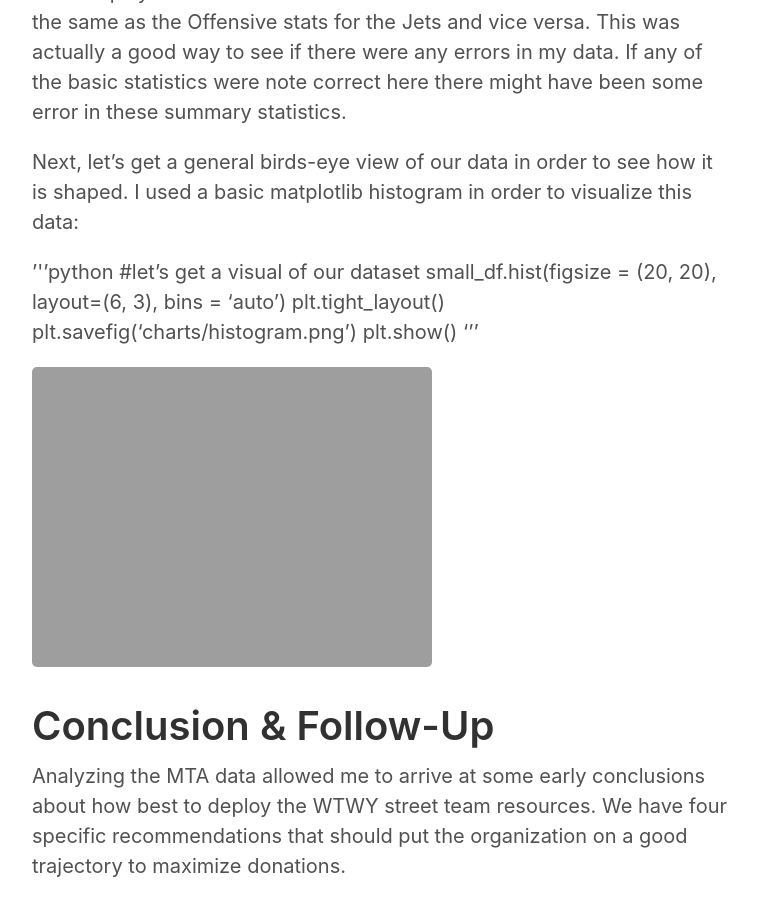
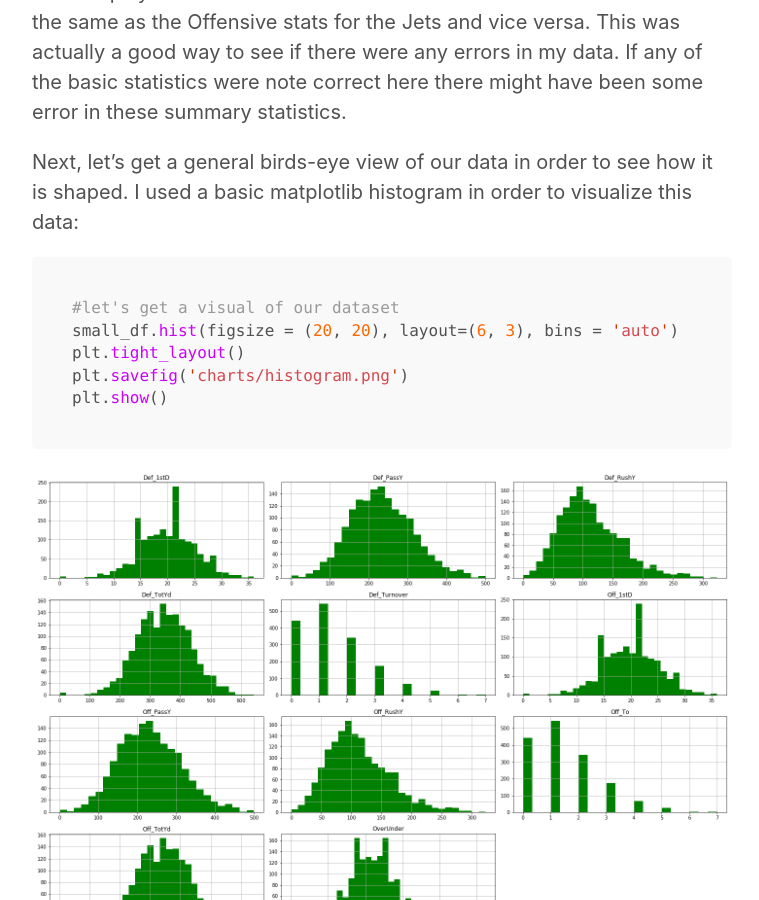
Before and after one commit to skhan-tech/skhan-tech.github.io, a Jekyll site: the page built from _posts/2020-01-24-Football-Statistics-Analysis.md, in a window 1280 px wide and 900 px high, scrolled down 4803 px. Shown: the whole window, without its empty margins (258-1017 px from the left). Built offline with Jekyll 4.4.1, drawn with Linux system fonts in a browser that asks for light colours; our own code applies the rules of GitHub Pages for plain Markdown files.

Commit message:
Update 2020-01-24-Football-Statistics-Analysis.md

````diff
--- a/_posts/2020-01-24-Football-Statistics-Analysis.md
+++ b/_posts/2020-01-24-Football-Statistics-Analysis.md
@@ -50,15 +50,15 @@ Once the dataset was scraped and loaded into a Python Pandas dataframe I was the
 
 Next, let's get a general birds-eye view of our data in order to see how it is shaped. I used a basic matplotlib histogram in order to visualize this data:
 
-'''python
+```python
 #let's get a visual of our dataset
 small_df.hist(figsize = (20, 20), layout=(6, 3), bins = 'auto')
 plt.tight_layout()
 plt.savefig('charts/histogram.png')
 plt.show()
-'''
+```
 
-![Histogram]({{ site.url }}/images/histogram.png.png)
+![Histogram]({{ site.url }}/images/histogram.png)
 
 # Conclusion & Follow-Up
 Analyzing the MTA data allowed me to arrive at some early conclusions about how best to deploy the WTWY street team resources. We have four specific recommendations that should put the organization on a good trajectory to maximize donations.
````
